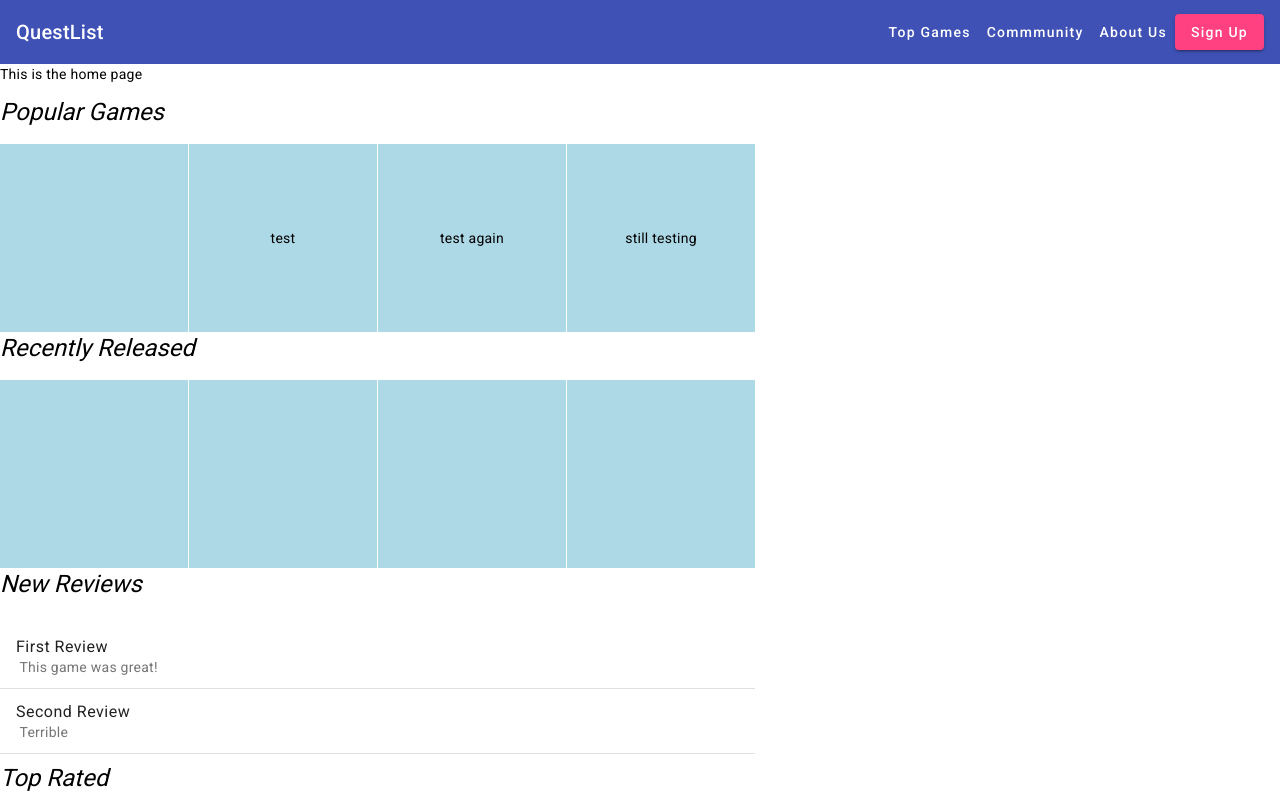
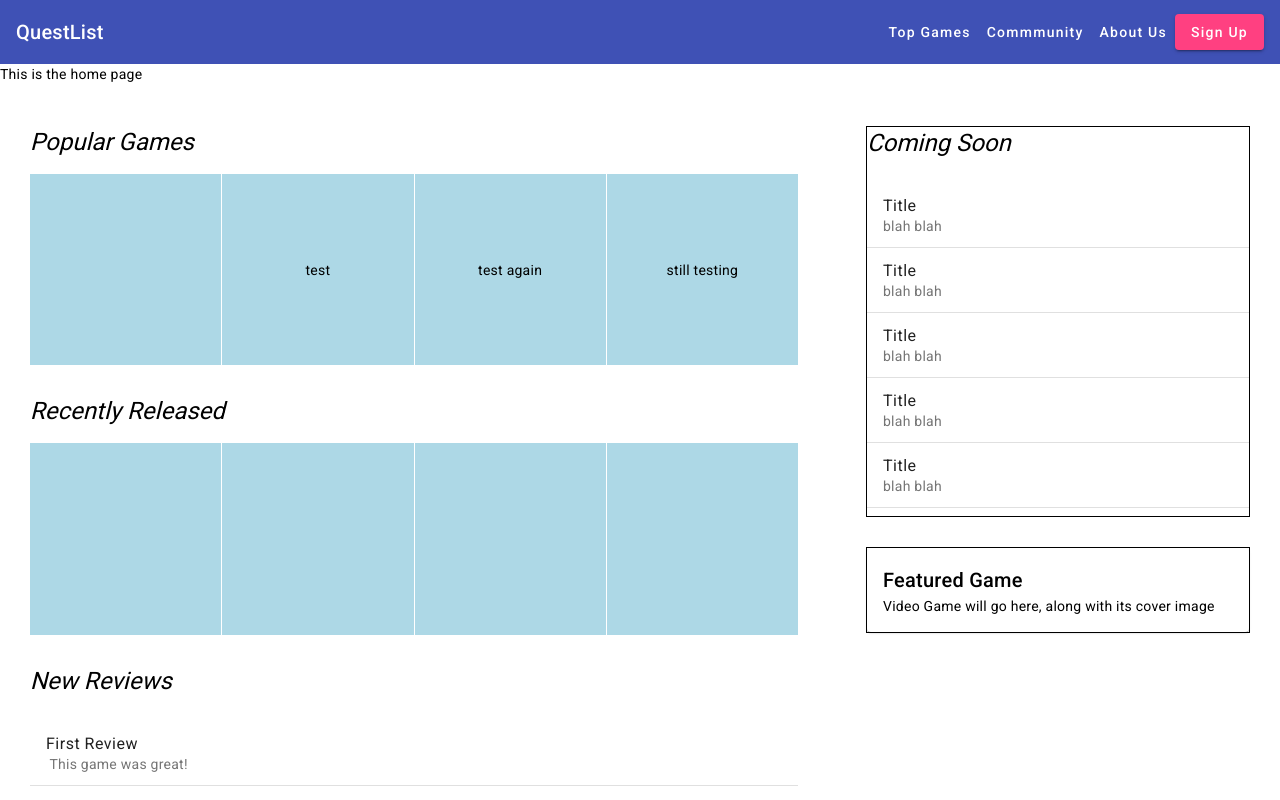
Before and after one commit to seankcheema/QuestList, an Angular app: page /home in a window 1280 px wide. Shown: the top 800 px of the page. Built offline with nearby package versions, Linux system fonts and the light colour scheme.

Commit message:
Update home.component.css

```diff
--- a/src/app/home/home.component.css
+++ b/src/app/home/home.component.css
@@ -3,8 +3,28 @@ mat-grid-tile {
 }
 
 .left-column {
-    margin-top: auto;
-    margin-right: 525px;
-    margin-left: auto;
-    margin-bottom: auto;
+    width: 60%;
+    padding: 30px;
+    vertical-align: top;
+    float: left;
 }
+
+.right-column {
+    float: right;
+    width: 30%;
+    vertical-align: top;
+    padding: 30px;
+
+}
+
+.spacer {
+    height: 30px;
+}
+
+.widget-container-right{
+    border: 1px solid black;
+}
+
+.widget-container-left2 {
+    border: 1px solid black;
+}
```
